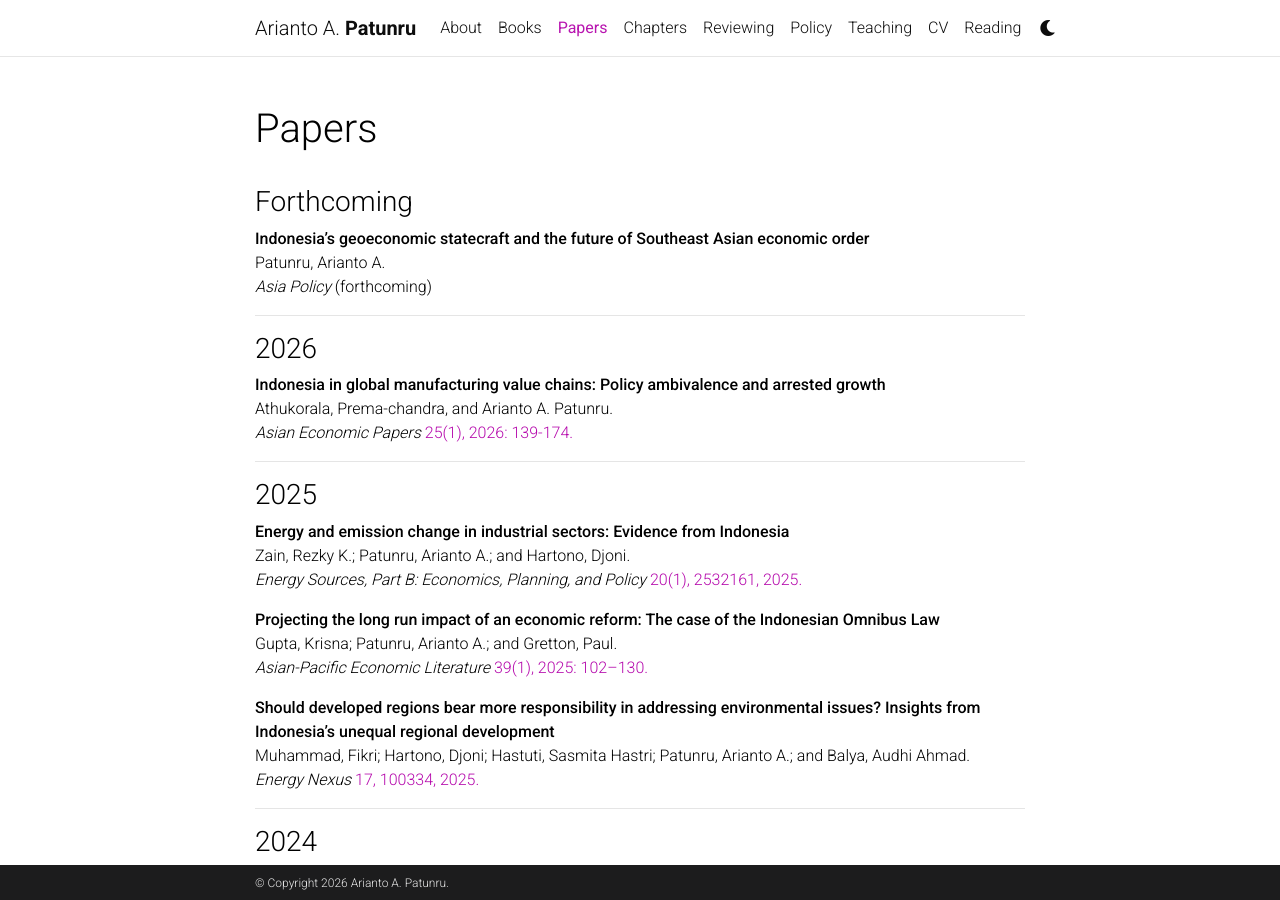
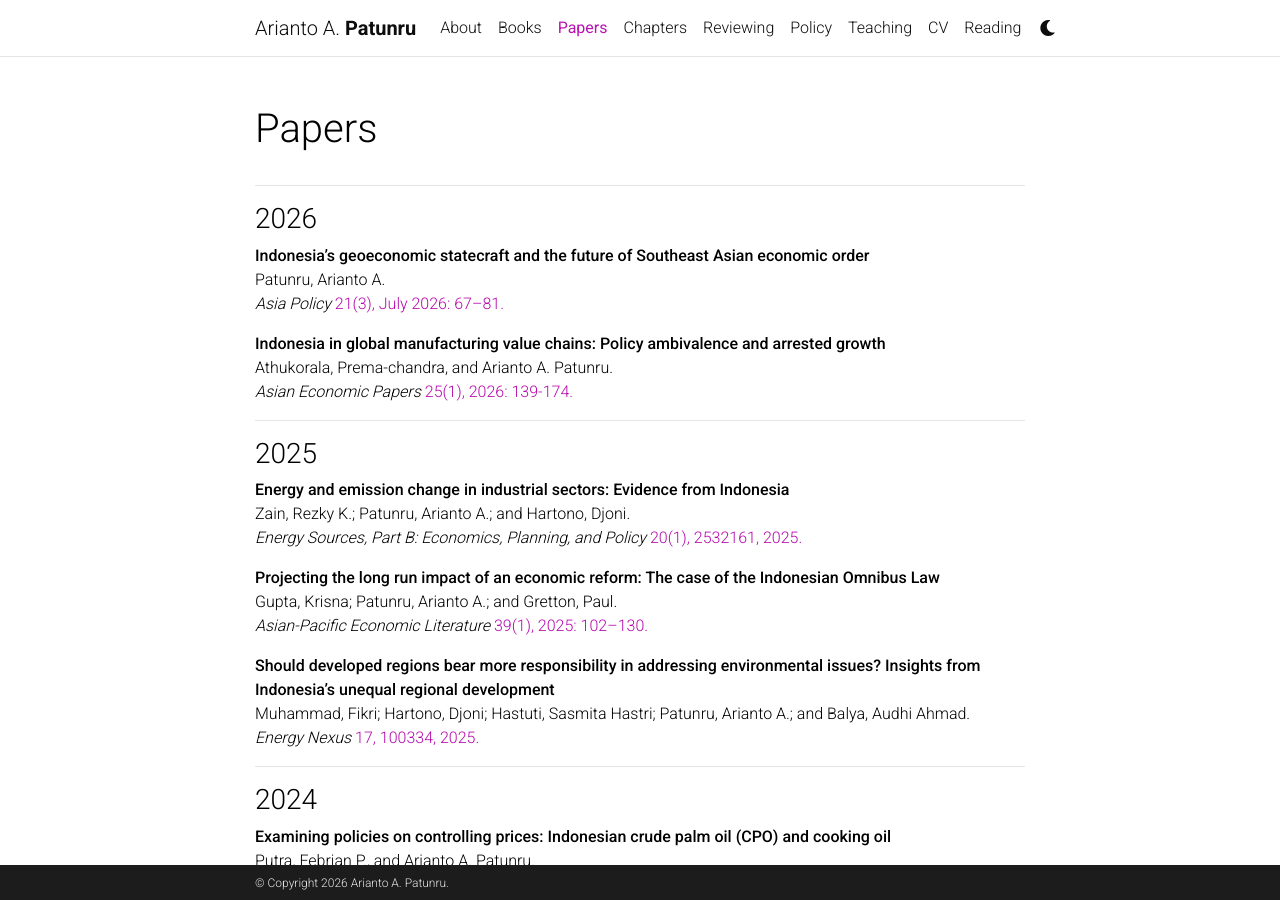
Before and after one commit to patunru/patunru.github.io, a Jekyll site: the page built from _pages/papers.md, in a window 1280 px wide and 900 px high. Built offline with Jekyll 4.4.1, drawn with Linux system fonts in a browser that asks for light colours; comment, search, counter and statistics services are not loaded; a style sheet for code colours, icons or effects is not loaded.

Commit message:
Update papers.md

```diff
--- a/_pages/papers.md
+++ b/_pages/papers.md
@@ -6,15 +6,14 @@ nav: true
 nav_order: 3
 ---
 
-### Forthcoming
+---
+
+### 2026
 
 **Indonesia's geoeconomic statecraft and the future of Southeast Asian economic order**
 Patunru, Arianto A.
-*Asia Policy* (forthcoming)
+*Asia Policy* [21(3), July 2026: 67–81.](https://www.nbr.org/publication/building-geoeconomic-toolkits-asia-pacific-middle-powers-in-an-era-of-strategic-competition/)
 
----
-
-### 2026
 
 **Indonesia in global manufacturing value chains: Policy ambivalence and arrested growth**
 Athukorala, Prema-chandra, and Arianto A. Patunru.
```
